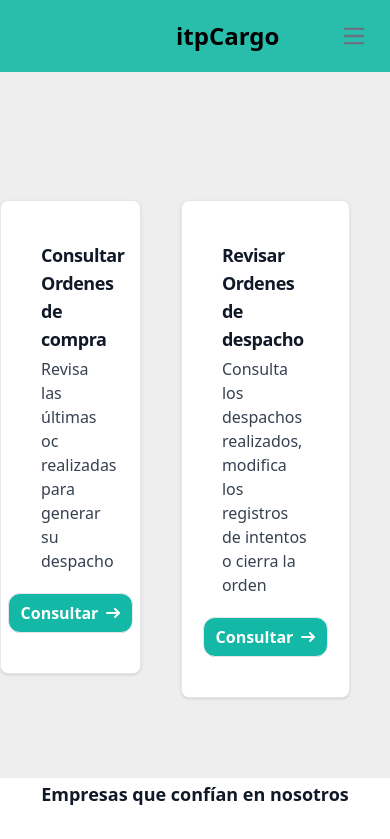
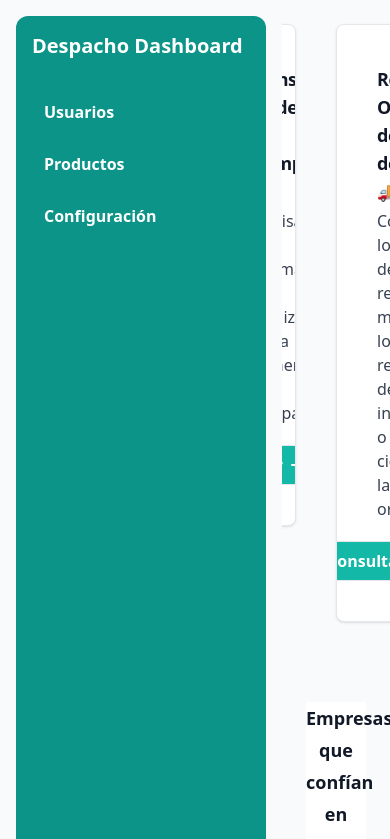
Before and after one commit to Reaien/front_despacho, a React (Vite) app: page / in a window 390 px wide. Shown: the top 839 px of the page. Built offline with nearby package versions, Linux system fonts and the light colour scheme.

Commit message:
front ready for local testing

```diff
--- a/docker-compose.yml
+++ b/docker-compose.yml
@@ -1,5 +1,3 @@
-version: '2.1'
-
 services:
   frontend:
     build: .
@@ -8,7 +6,6 @@ services:
     volumes:
       - .:/app
 
-
 networks:
   default:
     driver: bridge
--- a/src/componentes/CrudAdmin.jsx
+++ b/src/componentes/CrudAdmin.jsx
@@ -7,10 +7,21 @@ import Reviews from "./Layouts/Reviews";
 export const CrudAdmin = () => {
   return (
     <>
-      <Navbar />
-      <PruebaCards />
-      <Reviews />
-      <Footer />
+      <div className="grid grid-cols-[auto_1fr] min-h-screen bg-gray-50">
+        <div className="col-span-1">
+          {/* Columna 1: Navbar (ancho fijo) */}
+          <Navbar />
+        </div>
+
+        {/* Columna 2: Contenido principal (ocupa el espacio restante) */}
+        <div className="overflow-y-auto p-6">
+          {" "}
+          {/* Por si el contenido es muy largo */}
+          <PruebaCards />
+          <Reviews />
+          <Footer />
+        </div>
+      </div>
     </>
   );
 };
--- a/src/componentes/CrudAdmin/FormCierreDespacho.jsx
+++ b/src/componentes/CrudAdmin/FormCierreDespacho.jsx
@@ -1,4 +1,3 @@
-import React from "react";
 import { useForm } from "react-hook-form";
 import Swal from "sweetalert2";
 import axios from "axios";
--- a/src/componentes/CrudAdmin/FormDespacho.jsx
+++ b/src/componentes/CrudAdmin/FormDespacho.jsx
@@ -1,4 +1,3 @@
-import React from "react";
 import { useForm } from "react-hook-form";
 import Swal from "sweetalert2";
 import axios from "axios";
--- a/src/componentes/CrudAdmin/PruebaCards.jsx
+++ b/src/componentes/CrudAdmin/PruebaCards.jsx
@@ -8,10 +8,10 @@ export const PruebaCards = () => {
   const [tablaOrdenes, setTablaOrdenes] = useState(false);
 
   return (
-    <section className="mt-32">
+    <section>
       <div className="flex justify-center">
         <CardComponent
-          title="Consultar Ordenes de compra"
+          title="Consultar Ordenes de compra 💰"
           description="Revisa las últimas oc realizadas para generar su despacho"
           buttonText="Consultar"
           onClick={() => {
@@ -20,7 +20,7 @@ export const PruebaCards = () => {
           }}
         />
         <CardComponent
-          title="Revisar Ordenes de despacho"
+          title="Revisar Ordenes de despacho 🚚"
           description="Consulta los despachos realizados, modifica los registros de intentos o cierra la orden"
           buttonText="Consultar"
           onClick={() => {
--- a/src/componentes/Home.jsx
+++ /dev/null
@@ -1,15 +0,0 @@
-import Navbar from "./Layouts/Navbar";
-import Footer from "./Layouts/Footer.jsx";
-import ModalLogin from "./Home/Login.jsx";
-import Reviews from "./Layouts/Reviews";
-
-export const Home = () => {
-  return (
-    <>
-      <Navbar />
-      <ModalLogin />
-      <Reviews />
-      <Footer />
-    </>
-  );
-};
--- a/src/componentes/Layouts/Footer.jsx
+++ b/src/componentes/Layouts/Footer.jsx
@@ -3,7 +3,7 @@ import logo1 from "../../assets/images/logo2.png";
 
 function Footer() {
   return (
-    <footer className="bg-teal-500 p-4 text-center w-full ">
+    <footer className="bg-teal-500 p-4 text-center w-full rounded-xl">
       <div className="mx-auto w-full max-w-screen-xl p-4 py-6 lg:py-8">
         <div className="md:flex md:justify-between">
           <div className="mb-6 md:mb-0">
--- a/src/componentes/Layouts/Navbar.jsx
+++ b/src/componentes/Layouts/Navbar.jsx
@@ -1,67 +1,36 @@
 function Navbar() {
   return (
-    <nav className="bg-teal-500/90 border-gray-200">
-      <div className="max-w-screen-xl flex flex-wrap items-center justify-between mx-auto p-4 ">
-        <a
-          href="#"
-          className="flex items-center space-x-3 rtl:space-x-reverse ml-40"
-        >
-          <span className="self-center text-2xl font-semibold whitespace-nowrap dark:text-white">
-            itpCargo
-          </span>
-        </a>
-        <div className="flex md:order-2 space-x-3 md:space-x-0 rtl:space-x-reverse">
-          <button
-            data-collapse-toggle="navbar-cta"
-            type="button"
-            className="inline-flex items-center p-2 w-10 h-10 justify-center text-sm text-gray-500 rounded-lg md:hidden hover:bg-gray-100 focus:outline-none focus:ring-2 focus:ring-gray-200 dark:text-gray-400 dark:hover:bg-gray-700 dark:focus:ring-gray-600"
-            aria-controls="navbar-cta"
-            aria-expanded="false"
-          >
-            <span className="sr-only">Abrir menu principal</span>
-            <svg
-              className="w-5 h-5"
-              aria-hidden="true"
-              xmlns="http://www.w3.org/2000/svg"
-              fill="none"
-              viewBox="0 0 17 14"
-            >
-              <path
-                stroke="currentColor"
-                strokeLinecap="round"
-                strokeLinejoin="round"
-                strokeWidth="2"
-                d="M1 1h15M1 7h15M1 13h15"
-              />
-            </svg>
-          </button>
-        </div>
-        <div
-          className="items-center justify-between hidden w-full md:flex md:w-auto md:order-1 ml-56"
-          id="navbar-cta"
-        >
-          <ul className="flex flex-col font-medium p-4 md:p-0 mt-4 border rounded-lg  md:space-x-8 rtl:space-x-reverse md:flex-row md:mt-0 md:border-0 ">
+    <nav className="rounded-xl w-[250px] min-h-[880px] bg-teal-600 text-white sticky top-0 p-4 m-4">
+      {/* Logo o título */}
+      <h2 className="text-xl font-bold mb-8">Despacho Dashboard</h2>
+
+      {/* Menú de navegación */}
+      <ul className="space-y-3">
         <li>
           <a
             href="#"
-                className="block py-2 px-3 md:p-0 text-white  rounded hover:bg-gray-100 md:hover:bg-transparent dark:text-white dark:hover:bg-gray-700 dark:hover:text-white md:dark:hover:bg-transparent dark:border-gray-700rounded md:bg-transparent "
-                aria-current="page"
+            className="block font-bold py-2 px-3 hover:bg-teal-700 rounded"
           >
-                Inicio
+            Usuarios
           </a>
         </li>
-
         <li>
           <a
-                href="/contacto"
-                className="block py-2 px-3 md:p-0 rounded hover:bg-gray-100 md:hover:bg-transparent dark:text-white dark:hover:bg-gray-700 dark:hover:text-white md:dark:hover:bg-transparent "
+            href="#"
+            className="block font-bold py-2 px-3 hover:bg-teal-700 rounded"
           >
-                Contacto
+            Productos
+          </a>
+        </li>
+        <li>
+          <a
+            href="#"
+            className="block font-bold py-2 px-3 hover:bg-teal-700 rounded"
+          >
+            Configuración
           </a>
         </li>
       </ul>
-        </div>
-      </div>
     </nav>
   );
 }
--- a/src/componentes/PrivateRoute.jsx
+++ /dev/null
@@ -1,15 +0,0 @@
-import React from "react";
-import { useAuth } from "./AuthContext";
-import { Navigate } from "react-router-dom";
-
-const PrivateRoute = ({ children }) => {
-  const { isAuthenticated } = useAuth();
-
-  if (!isAuthenticated) {
-    return <Navigate to="/" />;
-  }
-
-  return children;
-};
-
-export default PrivateRoute;
```
Lines whose indentation alone changed are shown as unchanged.
